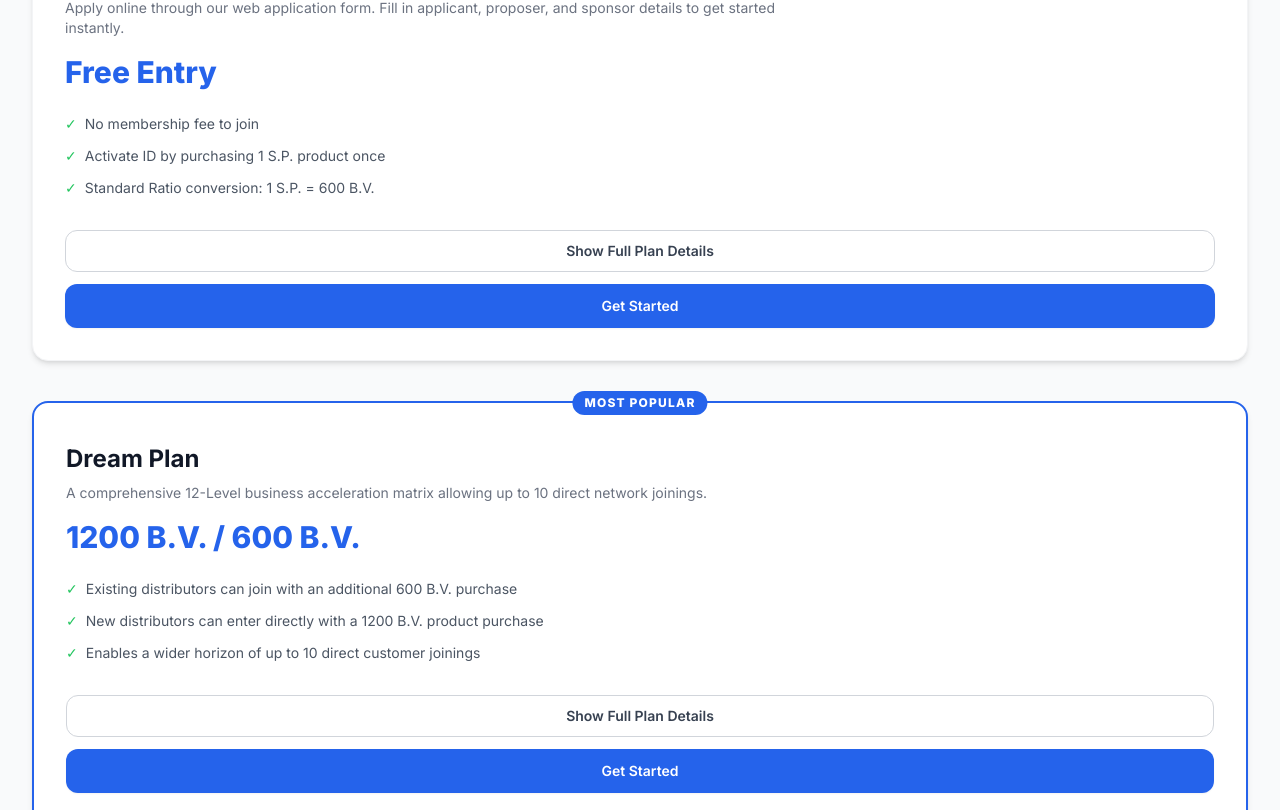
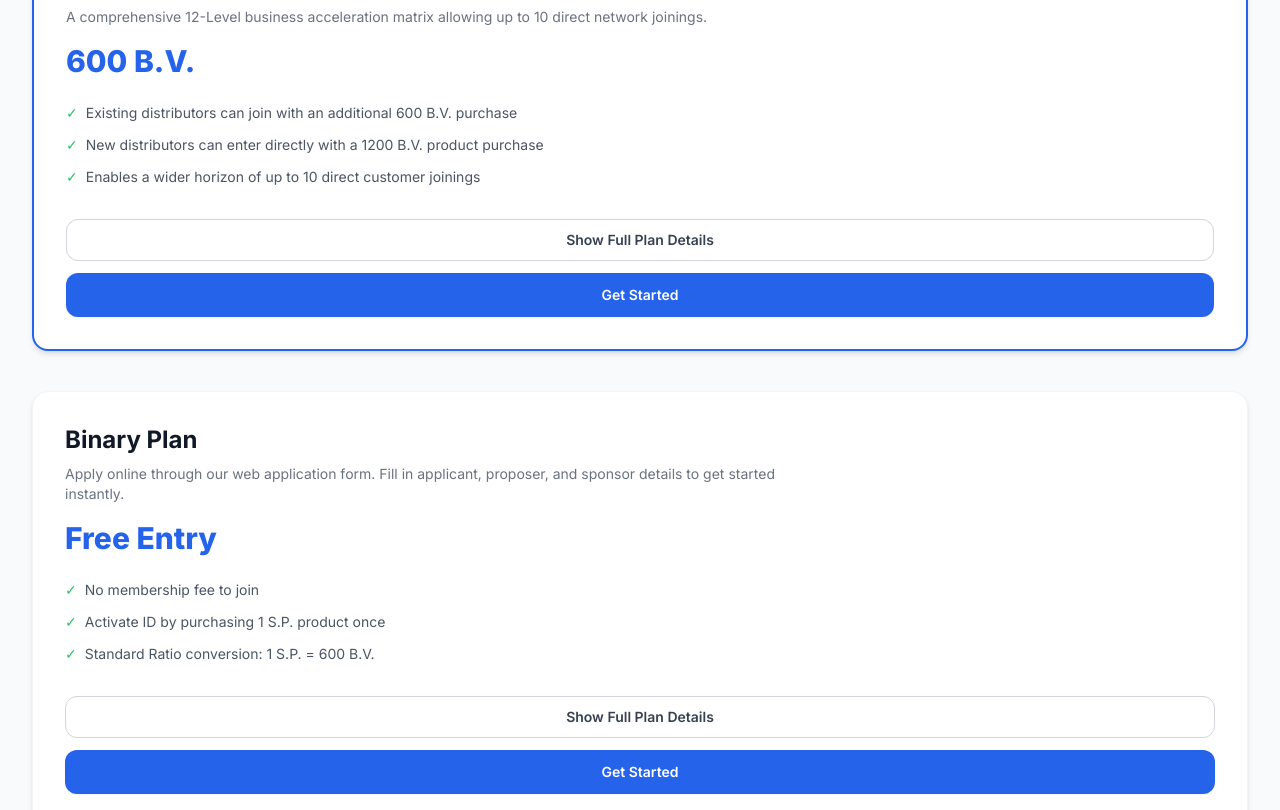
Before and after one commit to chiragsolanki2610/RajdhanVarsha-Marketing, a Next.js app in the folder RD-app/: page /our-plan in a window 1280 px wide. Shown: the part 1063-1873 px from the top of the page. Built offline with nearby package versions, Linux system fonts and the light colour scheme.

Commit message:
Update page.tsx

```diff
--- a/RD-app/app/our-plan/page.tsx
+++ b/RD-app/app/our-plan/page.tsx
@@ -57,7 +57,7 @@ export default function OurPlanPage() {
       },
       plan2: {
         title: "Dream Plan",
-        price: "1200 B.V. / 600 B.V.",
+        price: "600 B.V.",
         description: "A comprehensive 12-Level business acceleration matrix allowing up to 10 direct network joinings.",
         basicFeatures: [
           "Existing distributors can join with an additional 600 B.V. purchase",
@@ -66,7 +66,7 @@ export default function OurPlanPage() {
         ],
         fullFeatures: [
           "Self Purchase Generation Bonus: 10%",
-          "Level 1: Minimum of 3 direct sales required to pass. Generates a 10% bonus (Rs. 180 on 3 sales, scales to Rs. 600 on 10 sales)",
+          "Level 1: Minimum of 3 distribute sales required to pass. Generates a 10% bonus (Rs. 180 on 3 sales, scales to Rs. 600 on 10 sales)",
           "Level 2: Accessible upon making 3 or more sales. Generates a 7% bonus (Rs. 180 on 3 sales, scales up to Rs. 420 on 10 sales)",
           "Level 3: Generates a 5% system bonus structure",
           "Levels 4 & 5: Generates a stable 4% distribution bonus",
@@ -167,11 +167,10 @@ export default function OurPlanPage() {
 
   return (
     <div className="flex flex-col min-h-screen bg-gray-50 text-gray-800">
-      {/* Navigation Bar */}
       <Navbar />
 
       <main className="flex-grow">
-        {/* Page Title & Hero Image Section */}
+        {/* Hero Section */}
         <div className="relative h-64 md:h-80 w-full overflow-hidden flex items-center justify-center">
           <Image
             src="/photos/page-title.jpg"
@@ -190,7 +189,7 @@ export default function OurPlanPage() {
           </div>
         </div>
 
-        {/* LANGUAGE SWITCHER BUTTONS */}
+        {/* Language Switcher */}
         <div className="max-w-6xl mx-auto px-4 pt-8 flex flex-col sm:flex-row items-center justify-center gap-3">
           <span className="text-sm font-semibold text-gray-500 tracking-wide">
             {currentText.selectLanguage}
@@ -219,7 +218,7 @@ export default function OurPlanPage() {
           </div>
         </div>
 
-        {/* Basics Introduction Section */}
+        {/* Basics Intro */}
         <section className="max-w-5xl mx-auto text-center py-12 px-4">
           <h2 className="text-2xl md:text-3xl font-bold text-gray-900 mb-4">
             {currentText.basicsTitle}
@@ -229,76 +228,11 @@ export default function OurPlanPage() {
           </p>
         </section>
 
-        {/* Pricing Cards Section - Stacked and Expanded to Full Width */}
+        {/* Pricing Cards Section */}
         <section className="w-full px-4 md:px-8 pb-20">
           <div className="flex flex-col gap-10 w-full max-w-none mx-auto">
 
-            {/* Plan 1 Card (Binary Plan) */}
-            <div className="bg-white rounded-2xl shadow-md p-8 border border-gray-100 transition-all duration-300 hover:shadow-lg w-full">
-              <h3 className="text-2xl font-bold text-gray-900">{currentText.plan1.title}</h3>
-              <p className="text-gray-500 mt-2 text-sm max-w-3xl">{currentText.plan1.description}</p>
-              <div className="mt-4 flex items-baseline">
-                <span className="text-3xl font-extrabold text-blue-600">{currentText.plan1.price}</span>
-              </div>
-
-              {/* Core Features */}
-              <ul className="mt-6 space-y-3">
-                {currentText.plan1.basicFeatures.map((feature, idx) => (
-                  <li key={idx} className="flex items-center text-sm text-gray-600">
-                    <span className="text-green-500 mr-2">✓</span> {feature}
-                  </li>
-                ))}
-              </ul>
-
-              {/* Toggleable Full Plan Details */}
-              {showMorePlan1 && (
-                <div className="mt-6 pt-6 border-t border-gray-100 space-y-6">
-                  <div>
-                    <h4 className="font-semibold text-gray-900 text-sm tracking-wide uppercase mb-3">
-                      {currentText.includedTitle}
-                    </h4>
-                    <ul className="space-y-3">
-                      {currentText.plan1.fullFeatures.map((feature, idx) => (
-                        <li key={idx} className="flex items-start text-sm text-gray-600">
-                          <span className="text-blue-500 mr-2 mt-0.5">✦</span>
-                          <span>{feature}</span>
-                        </li>
-                      ))}
-                    </ul>
-                  </div>
-
-                  {/* DIRECT BINARY PLAN IMAGE DISPLAY */}
-                  <div className="mt-6 flex justify-center w-full">
-                    <Image
-                      src="/photos/graph.png"
-                      alt="Binary Plan Structure Hierarchy"
-                      width={650}
-                      height={400}
-                      priority
-                      className="object-contain h-auto max-w-full"
-                    />
-                  </div>
-                </div>
-              )}
-
-              {/* Action Buttons */}
-              <div className="mt-8 space-y-3">
-                <button
-                  onClick={() => setShowMorePlan1(!showMorePlan1)}
-                  className="w-full py-2.5 px-4 rounded-xl text-sm font-semibold border border-gray-300 text-gray-700 hover:bg-gray-50 transition"
-                >
-                  {showMorePlan1 ? currentText.showLess : currentText.showFull}
-                </button>
-                <button
-                  onClick={handleGetStartedRedirect}
-                  className="w-full py-3 px-4 rounded-xl text-sm font-semibold text-white bg-blue-600 hover:bg-blue-700 shadow-sm transition"
-                >
-                  {currentText.getStarted}
-                </button>
-              </div>
-            </div>
-
-            {/* Plan 2 Card (Dream Plan) */}
+            {/* Plan 2 Card (Dream Plan) - MOVED TO FIRST POSITION */}
             <div className="bg-white rounded-2xl shadow-md p-8 border-2 border-blue-600 relative transition-all duration-300 hover:shadow-lg w-full">
               <span className="absolute -top-3 left-1/2 transform -translate-x-1/2 bg-blue-600 text-white text-xs uppercase font-extrabold tracking-widest px-3 py-1 rounded-full">
                 {currentText.popularBadge}
@@ -318,12 +252,10 @@ export default function OurPlanPage() {
                 ))}
               </ul>
 
-              {/* Toggleable Full Plan Details */}
+              {/* Toggleable Details */}
               {showMorePlan2 && (
                 <div className="mt-6 pt-6 border-t border-gray-100 space-y-6">
                   <div className="grid grid-cols-1 lg:grid-cols-2 gap-8 items-start">
-
-                    {/* Left Column: Descriptive Bullets */}
                     <div>
                       <h4 className="font-semibold text-gray-900 text-sm tracking-wide uppercase mb-3">
                         {currentText.includedTitle}
@@ -338,7 +270,6 @@ export default function OurPlanPage() {
                       </ul>
                     </div>
 
-                    {/* Right Column: Bonus Level Matrix Breakdown */}
                     <div className="bg-gray-50 p-5 rounded-xl border border-gray-100">
                       <h4 className="font-bold text-gray-900 text-sm tracking-wide uppercase mb-3 text-center">
                         {currentText.levelBonusTitle}
@@ -352,10 +283,8 @@ export default function OurPlanPage() {
                         ))}
                       </div>
                     </div>
-
                   </div>
 
-                  {/* THREE IMAGE STRUCTURAL GALLERY GRID */}
                   <div className="mt-8 grid grid-cols-1 md:grid-cols-3 gap-6 w-full">
                     <div className="flex justify-center">
                       <Image
@@ -391,7 +320,6 @@ export default function OurPlanPage() {
                 </div>
               )}
 
-              {/* Action Buttons */}
               <div className="mt-8 space-y-3">
                 <button
                   onClick={() => setShowMorePlan2(!showMorePlan2)}
@@ -408,11 +336,71 @@ export default function OurPlanPage() {
               </div>
             </div>
 
+            {/* Plan 1 Card (Binary Plan) - MOVED TO SECOND POSITION */}
+            <div className="bg-white rounded-2xl shadow-md p-8 border border-gray-100 transition-all duration-300 hover:shadow-lg w-full">
+              <h3 className="text-2xl font-bold text-gray-900">{currentText.plan1.title}</h3>
+              <p className="text-gray-500 mt-2 text-sm max-w-3xl">{currentText.plan1.description}</p>
+              <div className="mt-4 flex items-baseline">
+                <span className="text-3xl font-extrabold text-blue-600">{currentText.plan1.price}</span>
+              </div>
+
+              <ul className="mt-6 space-y-3">
+                {currentText.plan1.basicFeatures.map((feature, idx) => (
+                  <li key={idx} className="flex items-center text-sm text-gray-600">
+                    <span className="text-green-500 mr-2">✓</span> {feature}
+                  </li>
+                ))}
+              </ul>
+
+              {showMorePlan1 && (
+                <div className="mt-6 pt-6 border-t border-gray-100 space-y-6">
+                  <div>
+                    <h4 className="font-semibold text-gray-900 text-sm tracking-wide uppercase mb-3">
+                      {currentText.includedTitle}
+                    </h4>
+                    <ul className="space-y-3">
+                      {currentText.plan1.fullFeatures.map((feature, idx) => (
+                        <li key={idx} className="flex items-start text-sm text-gray-600">
+                          <span className="text-blue-500 mr-2 mt-0.5">✦</span>
+                          <span>{feature}</span>
+                        </li>
+                      ))}
+                    </ul>
+                  </div>
+
+                  <div className="mt-6 flex justify-center w-full">
+                    <Image
+                      src="/photos/graph.png"
+                      alt="Binary Plan Structure Hierarchy"
+                      width={650}
+                      height={400}
+                      priority
+                      className="object-contain h-auto max-w-full"
+                    />
+                  </div>
+                </div>
+              )}
+
+              <div className="mt-8 space-y-3">
+                <button
+                  onClick={() => setShowMorePlan1(!showMorePlan1)}
+                  className="w-full py-2.5 px-4 rounded-xl text-sm font-semibold border border-gray-300 text-gray-700 hover:bg-gray-50 transition"
+                >
+                  {showMorePlan1 ? currentText.showLess : currentText.showFull}
+                </button>
+                <button
+                  onClick={handleGetStartedRedirect}
+                  className="w-full py-3 px-4 rounded-xl text-sm font-semibold text-white bg-blue-600 hover:bg-blue-700 shadow-sm transition"
+                >
+                  {currentText.getStarted}
+                </button>
+              </div>
+            </div>
+
           </div>
         </section>
       </main>
 
-      {/* Footer */}
       <Footer />
     </div>
   );
```
